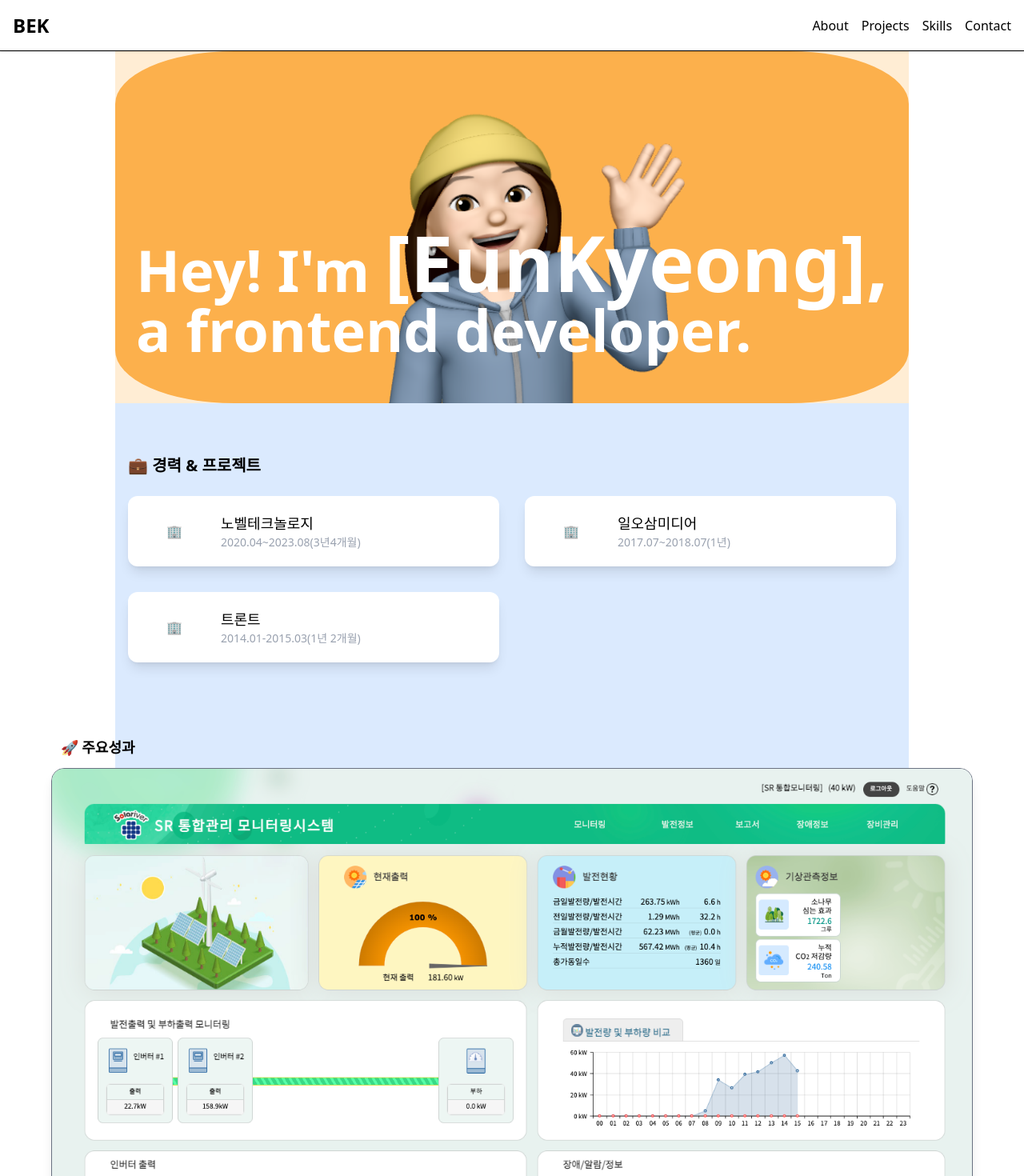
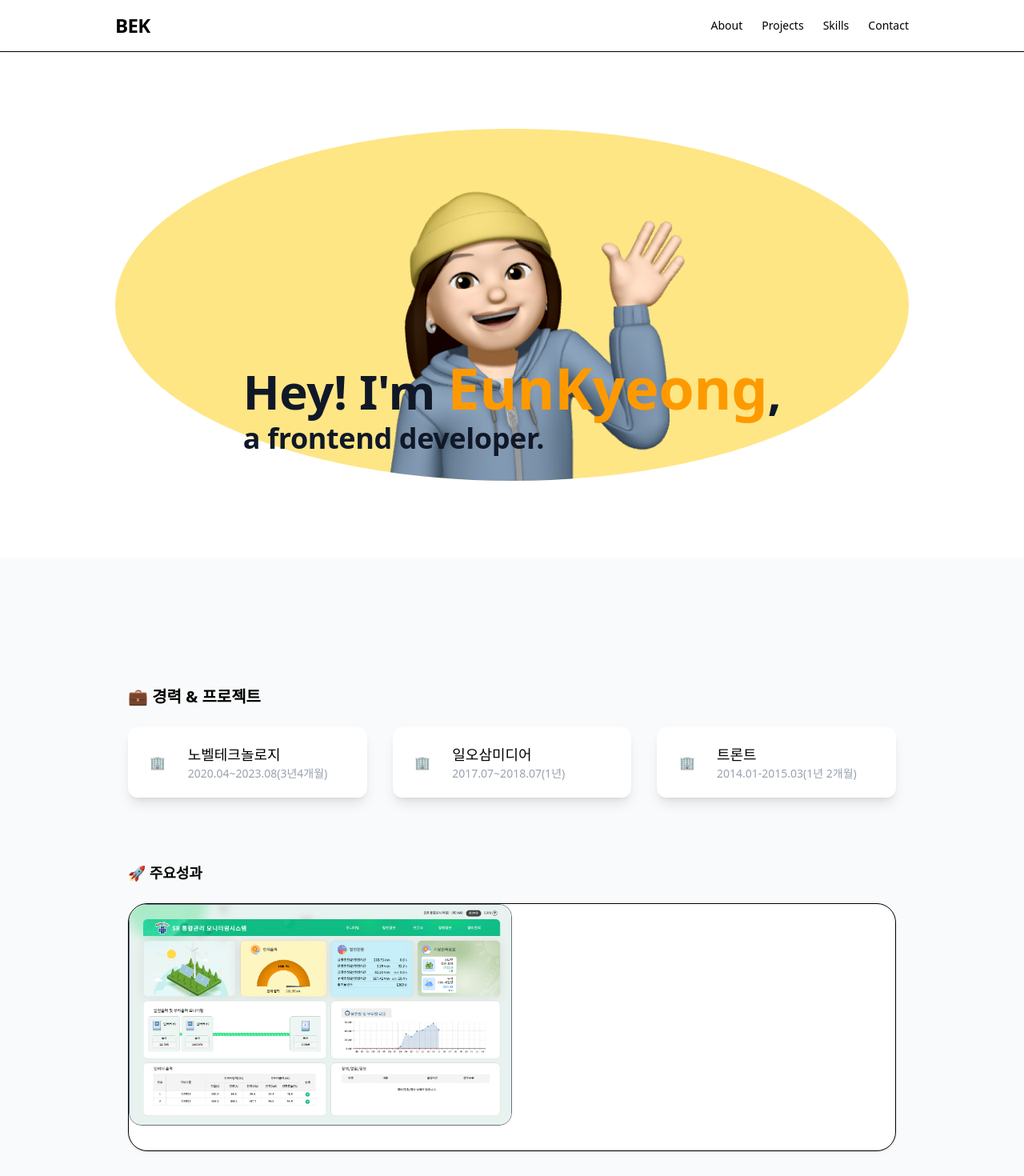
Before and after one commit to Bang04/portfolio-25, a React (Vite) app: page / in a window 1280 px wide. Shown: the top 1470 px of the page at 80% size. Built offline with nearby package versions, Linux system fonts and the light colour scheme; a web font is replaced by a local one.

Commit message:
refactor: redesign home hero section layout, colors, and motion

```diff
--- a/src/App.tsx
+++ b/src/App.tsx
@@ -37,17 +37,57 @@ const App = () => {
 
   return (
     <>
-      <header>
-        <Navbar handlerSection={handlerSection} />
+      {/* Header */}
+      <header className="w-full bg-white border-b sticky top-0 z-50">
+        <div className="max-w-screen-lg mx-auto px-4 h-16 flex items-center">
+          <Navbar handlerSection={handlerSection} />
+        </div>
       </header>
-      <main>
-        <section className="w-full max-w-screen-lg mx-auto px-4"><Home /></section>
-        <section ref={about} className="w-full max-w-screen-lg mx-auto px-4"><About /></section>
-        <section ref={project} className="w-full max-w-screen-lg mx-auto px-4"><Project /></section>
-        <section ref={skill} className="w-full max-w-screen-lg mx-auto px-4"><Skill /></section>
-        <section ref={contact} className="w-full max-w-screen-lg mx-auto px-4"><Contact /></section>
+
+
+      <main className="w-full">
+
+        {/* Home */}
+        <section className="w-full bg-white">
+          <div className="max-w-screen-lg mx-auto px-4 py-24">
+            <Home />
+          </div>
+        </section>
+
+        {/* About */}
+        <section className="w-full bg-gray-50">
+          <div className="max-w-screen-lg mx-auto px-4 py-24">
+            <About />
+          </div>
+        </section>
+
+        {/* Project */}
+        <section className="w-full bg-gradient-to-b from-white to-gray-50">
+          <div className="max-w-screen-lg mx-auto px-4 py-24">
+            <Project />
+          </div>
+        </section>
+
+        {/* Skill */}
+        <section className="w-full bg-white">
+          <div className="max-w-screen-lg mx-auto px-4 py-24">
+            <Skill />
+          </div>
+        </section>
+
+        {/* Contact */}
+        <section className="w-full bg-gray-50">
+          <div className="max-w-screen-lg mx-auto px-4 py-24">
+            <Contact />
+          </div>
+        </section>
       </main>
-      <Footer />
+
+      <footer className="w-full bg-gray-900 text-gray-200">
+        <div className="max-w-screen-lg mx-auto px-4 py-16">
+          <Footer />
+        </div>
+      </footer>
     </>
   )
 }
--- a/src/components/layout/Footer.tsx
+++ b/src/components/layout/Footer.tsx
@@ -1,7 +1,10 @@
 export const Footer = () => {
     return (
-        <footer className="min-h-30 text-white bg-[#31302f]">
-            <p>© 2025 [ EunKyeong ]. Designed & Developed by me.</p>
-        </footer>
+        <footer className="w-full bg-gray-900 text-gray-300">
+  <div className="max-w-screen-lg mx-auto px-4 py-10 text-center text-sm">
+    © 2026 <span className="text-white font-medium">EunKyeong</span>. Designed & Developed by me.
+  </div>
+</footer>
+
     );
 };
--- a/src/components/layout/Nav.tsx
+++ b/src/components/layout/Nav.tsx
@@ -20,20 +20,32 @@ const Navbar = ({ handlerSection }: any) => {
     }, []);
 
     return (
-        <header
-            className={`top-0 left-0 w-full z-50 h-16 border-b backdrop-blur bg-white/60 transition-all
-  ${isSticky ? 'fixed shadow-md' : 'sticky shadow-sm'}`}
+        <div
+            className={`fixed top-0 left-0 w-full z-50 backdrop-filter backdrop-blur bg-white/60 transition-all
+  ${isSticky ? 'shadow-md' : 'shadow-sm'}`}
         >
-            <div className="layout flex justify-between items-center h-16 px-4">
-                <h1 className="text-2xl font-bold">BEK</h1>
-                <nav className="space-x-4">
-                    <button onClick={() => handlerSection("about")} >About</button>
-                    <button onClick={() => handlerSection("project")}>Projects</button>
-                    <button onClick={() => handlerSection("skill")}>Skills</button>
-                    <button onClick={() => handlerSection("contact")}>Contact</button>
+            <div className="max-w-screen-lg mx-auto px-4 h-16 flex items-center justify-between">
+                {/* Logo */}
+                <h1 className="text-2xl font-bold tracking-tight">BEK</h1>
+
+                {/* Navigation */}
+                <nav className="flex items-center gap-6 text-sm font-medium">
+                    <button onClick={() => handlerSection("about")} className="hover:text-blue-600 transition">
+                        About
+                    </button>
+                    <button onClick={() => handlerSection("project")} className="hover:text-blue-600 transition">
+                        Projects
+                    </button>
+                    <button onClick={() => handlerSection("skill")} className="hover:text-blue-600 transition">
+                        Skills
+                    </button>
+                    <button onClick={() => handlerSection("contact")} className="hover:text-blue-600 transition">
+                        Contact
+                    </button>
                 </nav>
             </div>
-        </header>
+        </div>
+
     );
 };
 
--- a/src/components/sections/About.tsx
+++ b/src/components/sections/About.tsx
@@ -3,7 +3,7 @@ import { CareerProject } from "../ui/CareerProject";
 export const About = () => {
 
     return (
-        <div className="flex flex-col items-center bg-blue-100 py-16">
+        <div className="flex flex-col items-center py-16">
             <CareerInfo />
             <CareerProject />
         </div>
--- a/src/components/sections/Contact.tsx
+++ b/src/components/sections/Contact.tsx
@@ -108,7 +108,7 @@ export const Contact = () => {
   };
 
   return (
-    <div className='bg-blue-100 py-16'>
+    <div className='py-16'>
        <div className="w-4/5 mx-auto p-3 text-lg text-left font-bold">✉️ Contact</div>
 
       <div className="flex flex-wrap max-w-4/5 m-auto gap-y-15">
--- a/src/components/sections/Home.tsx
+++ b/src/components/sections/Home.tsx
@@ -2,13 +2,16 @@ import { motion } from "framer-motion";
 import stiker from "../../assets/images/sticker.png";
 export const Home = () => {
     return (
-        <div className="font-sans text-gray-900 min-w-xs w-full h-full bg-orange-100">
-            <div className="">
+        <div className="font-sans text-gray-900 min-w-xs w-full h-full">
+            <>
+                 {/* 베경  */}
                 <motion.div
-                    animate={{ backgroundColor: "##fcb04c", borderRadius: "15%" }}
-                    transition={{ duration: 2 }}
-                    className="flex justify-center w-full h-70 md:h-110  overflow-hidden rounded-r-full bg-[#fcb04c]" >
+                    initial={{ borderRadius: "16%", scale: 0.9 }}
+                    animate={{ borderRadius: "50%", scale: 1 }}
+                    transition={{ duration: 1.2, ease: "easeInOut" }}
 
+                    className="flex justify-center w-full h-70 md:h-110  overflow-hidden rounded-r-full  bg-amber-200" >
+                     {/* 이모지  */}
                     <motion.div
                         initial={{ scale: 0, opacity: 0 }} // 처음에는 작고 투명
                         animate={{ scale: 1, opacity: 1 }} // 나타날 때 크기 1, 완전히 불투명
@@ -18,24 +21,36 @@ export const Home = () => {
                     >
                         <img className="w-full" src={stiker} />
                     </motion.div>
-
+                    {/* 텍스트 */}
                     <motion.div
-                            initial={{ opacity: 0, y: 0 }}
-                            animate={{ opacity: 1, y: [0, -40, 0, -20, 0, 0, -30, 0, -10, 0] }}  // 위로 점프하고 다시 내려오는 y값
+                        initial={{ opacity: 0, scale: 0.9 }}
+                        animate={{
+                            opacity: 1,
+                            scale: [1, 1.05, 1, 1.03, 1],
+                            rotate: [0, -1, 1, 0],
+                        }}
                         transition={{
-                                delay: 1,        // 고양이 미끄러진 후 3초 기다림
-                                duration: 1.5,   // 전체 애니메이션 시간
-                                ease: "easeInOut"
+                            delay: 0.8,
+                            duration: 1.4,
+                            ease: "easeInOut",
                         }}
-                            className="absolute inset-y-auto  top-35 md:top-70">
-                            <div className=" text-white font-bold text-4xl md:text-7xl ">
-                                <p>Hey! I'm  <span className="text-6xl md:text-8xl ">[EunKyeong],</span></p>
-                                <p>a frontend developer.</p>
+                        className="absolute  top-[25rem] md:top-[28rem]">
+                        <div className="font-extrabold tracking-tight leading-tight text-gray-900">
+                            <p className="text-3xl md:text-6xl">
+                                Hey! I'm{" "}
+                                <span className="text-4xl md:text-7xl text-amber-500">
+                                    EunKyeong
+                                </span>
+                                ,
+                            </p>
+                            <p className="text-2xl md:text-4xl font-semibold mt-2">
+                                a frontend developer.
+                            </p>
                         </div>
                     </motion.div>
 
                 </motion.div>
-        </div>
+            </>
         </div>
     );
 };
--- a/src/components/sections/Project.tsx
+++ b/src/components/sections/Project.tsx
@@ -7,7 +7,7 @@ import { ProjectType } from "../ui/ProjectType";
 
 export const Project = () => {
   return (
-    <div className="flex flex-col items-center bg-green-100 py-16">
+    <div className="flex flex-col items-center py-16">
       <div className="w-4/5 mx-auto p-3 text-lg text-left font-bold">📦Project</div>
       <div className="flex flex-wrap max-w-4/5 gap-y-15">
         {
--- a/src/components/sections/Skill.tsx
+++ b/src/components/sections/Skill.tsx
@@ -8,7 +8,7 @@ export const Skill = () => {
     const isInView = useInView(ref, { once: true, margin: "-50px" });
 
     return (
-        <div className="flex flex-col items-center min-h-100  bg-[#ffece9] py-16">
+        <div className="flex flex-col items-center min-h-100  py-16">
             <div className="w-4/5 mx-auto p-3 text-lg text-left font-bold">🛠️ Skills</div>
             <div ref={ref} className="flex flex-col md:flex-row  justify-between w-full rounded-xl shadow-lg bg-white max-w-4/5">
                 <div className="p-4">
--- a/src/components/ui/CareerInfo.tsx
+++ b/src/components/ui/CareerInfo.tsx
@@ -4,7 +4,7 @@ export const CareerInfo = () => {
       <div className="mx-auto mb-20 w-full max-w-screen-lg px-4">
             <h2 className="text-xl font-bold mb-6">💼 경력 & 프로젝트</h2>
 
-            <div className="grid grid-cols-1 md:grid-cols-2 gap-8">
+            <div className="grid grid-cols-1 md:grid-cols-3 gap-8">
                 <motion.div
                     initial={{ opacity: 0, scale: 0 }}
                     animate={{ opacity: 1, scale: 1 }}
--- a/src/components/ui/CareerProject.tsx
+++ b/src/components/ui/CareerProject.tsx
@@ -6,90 +6,99 @@ import { ImageSlide } from "./ImageSlide";
 import careerProjects from "../../data/careerProjects";
 
 export const CareerProject = () => {
-    const [hovered, setHovered] = useState<boolean[]>(() => careerProjects.map(() => false));
+  const [hovered, setHovered] = useState<boolean[]>(() =>
+    careerProjects.map(() => false)
+  );
 
   return (
-        <div className="flex flex-col items-center">
-            <div className="flex flex-col mb-20 w-4/5">
-                <div className="w-full mx-auto p-3 text-lg text-left font-bold">🚀 주요성과</div>
-                <div className="w-full mx-auto flex flex-col gap-10">
-                    {careerProjects.map((project, i: number) => {
-                        return (
+    <div className="w-full flex flex-col items-center">
+      <div className="w-full max-w-screen-lg mx-auto mb-20">
+        {/* 타이틀 */}
+        <div className="px-4 mb-6 text-lg font-bold">🚀 주요성과</div>
+
+        {/* 리스트 */}
+        <div className="flex flex-col gap-12 px-4">
+          {careerProjects.map((project, i) => (
             <motion.div
-                                onMouseEnter={() => setHovered(prev => {
-                                    const newHover = [...prev];
-                                    newHover[i] = true;
-                                    return newHover
+              key={i}
+              onMouseEnter={() =>
+                setHovered(prev => {
+                  const copy = [...prev];
+                  copy[i] = true;
+                  return copy;
                 })
               }
-                                // onMouseLeave={() => setHovered(prev => {
-                                //         const newHover = [...prev];
-                                //         newHover[i] = false;
-                                //         return newHover
-                                //     })
-                                // }
-                                initial={{ opacity: 0, y: 0 }}
-                                animate={{ opacity: 1, y: 0 }}  // 스크롤 들어올 때만 애니메이션 실행
+              onMouseLeave={() =>
+                setHovered(prev => {
+                  const copy = [...prev];
+                  copy[i] = false;
+                  return copy;
+                })
+              }
+              initial={{ opacity: 0, y: 20 }}
+              whileInView={{ opacity: 1, y: 0 }}
+              viewport={{ once: true }}
               transition={{ duration: 0.6, ease: "easeOut" }}
-                                className="relative flex flex-col md:flex-row rounded-2xl shadow-lg bg-white"
+              className="w-full overflow-hidden rounded-3xl border bg-white shadow-sm hover:shadow-md transition"
             >
-                                {/* 이미지 영역 */}
+              <div className="flex flex-col md:flex-row">
+                {/* 이미지 */}
+                <div className="md:w-1/2 w-full overflow-hidden">
                   <ImageSlide images={project.image} mode={project.mode} />
-                                {/* 설명 영역 */}
+                </div>
+
+                {/* 콘텐츠 */}
                 <motion.div
-                                    initial={{ opacity: 0 }}
-                                    style={{ height: hovered[i] ? "auto" : "0px" }}
-                                    animate={{ opacity: hovered[i] ? 1 : 0, flexBasis: hovered[i] ? "100%" : "0%" }}
-                                    transition={{ duration: 0.5, ease: "easeInOut" }}
-                                    className="flex justify-center bg-white rounded-2xl overflow-hidden overflow-y-scroll"
+                  initial={{ opacity: 0, y: 10 }}
+                  animate={{ opacity: hovered[i] ? 1 : 0, y: hovered[i] ? 0 : 10 }}
+                  transition={{ duration: 0.4 }}
+                  className="md:w-1/2 w-full p-6"
                 >
-                                    {/* /items-center  */}
-                                    <motion.div
-                                        animate={{ opacity: hovered[i] ? 1 : 0 }}
-                                        transition={{ duration: 0.3, delay: hovered[i] ? 0.2 : 0 }}
-                                        className="px-6 py-2 text-gray-700 "
-                                    >
-                                        <div className="text-xl font-bold text-gray-800">{project.title}</div>
-                                        {project.periods.web !== "" ?
-                                            <div className="text-sm text-gray-500">
+                  <div className="text-xl font-bold text-gray-900">
+                    {project.title}
+                  </div>
+
+                  {project.periods.web && (
+                    <div className="text-sm text-gray-500 mt-1">
                       <b className="mr-2">web</b>
                       {project.periods.web}
                     </div>
-                                            :
-                                            ""
-                                        }
-                                        {project.periods.app !== "" ?
+                  )}
+
+                  {project.periods.app && (
                     <div className="text-sm text-gray-500">
                       <b className="mr-2">app</b>
                       {project.periods.app}
                     </div>
-                                            :
-                                            ""
-                                        }
-                                        <div className="text-base text-gray-700 mt-2">{project.role}</div>
-                                        <div>
-                                            <div className="text-lg font-semibold text-gray-800 mt-4">역할 / 업무성과</div>
-                                            <div className="text-sm text-gray-500">
+                  )}
+
+                  <div className="text-base text-gray-700 mt-2">
+                    {project.role}
+                  </div>
+
+                  <div className="mt-4">
+                    <div className="text-lg font-semibold text-gray-800">
+                      역할 / 업무성과
+                    </div>
+
                     <ul className="list-disc list-inside text-sm text-gray-600 space-y-1 mt-2">
-                                                    {project.achievements.map((achiev) => (
-                                                        <li>{achiev}</li>
+                      {project.achievements.map((achiev, idx) => (
+                        <li key={idx}>{achiev}</li>
                       ))}
                     </ul>
-                                            </div>
-                                            <div className="flex flex-wrap gap-1 mt-4">
-                                                {project.techStack.map((sill) => (
-                                                    <SkillTag name={sill} />
+
+                    <div className="flex flex-wrap gap-2 mt-4">
+                      {project.techStack.map((skill, idx) => (
+                        <SkillTag key={idx} name={skill} />
                       ))}
                     </div>
                   </div>
                 </motion.div>
+              </div>
             </motion.div>
-                            </motion.div>
-                        )
-                    })
-                    }
+          ))}
         </div>
       </div>
     </div>
-    )
-}
+  );
+};
```
Also changed, not shown: src/components/ui/ProjectType.tsx (line endings or trailing spaces). Lines whose indentation alone changed are shown as unchanged.
